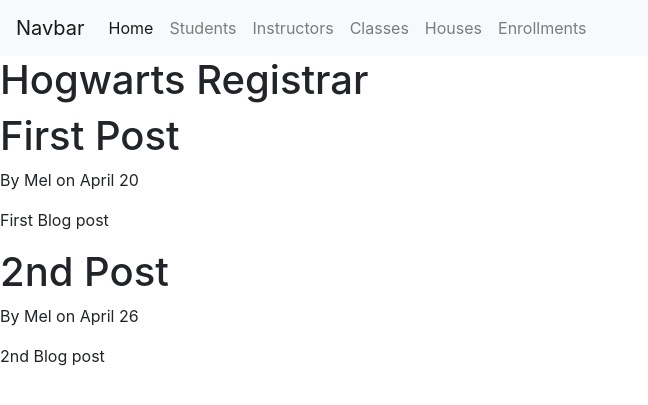
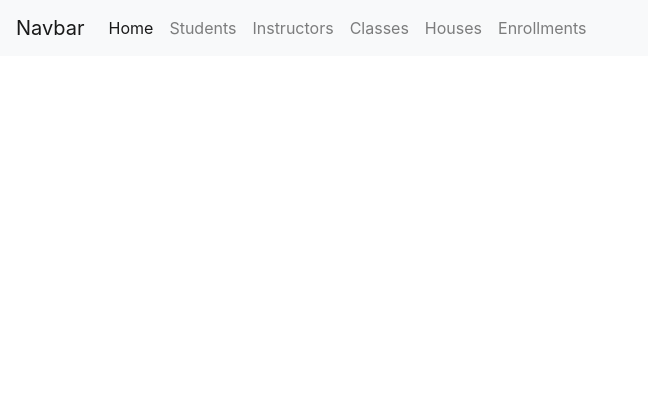
Before and after one commit to lagunasmel/Hogwarts-Registrar, a Flask app: page / in a window 1280 px wide. Shown: the top 405 px of the page, without its empty margins (0-648 px from the left). Run offline with Flask 2, Linux system fonts and the light colour scheme.

Commit message:
Revert "Merge pull request #1 from lagunasmel/mel-branch"
This reverts commit 6303aa5f82a067ebf990107ed007bbd30bdb3fec, reversing
changes made to 0df9292c6f1db4de6f2b5af469239779c9eb37ad.

```diff
--- a/app.py
+++ b/app.py
@@ -10,19 +10,7 @@
 
 @hogwarts.route('/')
 def index():
-    posts = [
-        {'title': 'First Post',
-         'author': 'Mel',
-         'date': 'April 20',
-         'content': 'First Blog post'
-         },
-        {'title': '2nd Post',
-         'author': 'Mel',
-         'date': 'April 26',
-         'content': '2nd Blog post'
-         }
-    ]
-    return render_template('index.html', posts=posts)
+    return render_template('index.html')
 
 
 @hogwarts.route('/students')
--- a/templates/base.html
+++ b/templates/base.html
@@ -6,7 +6,7 @@
     <link rel="stylesheet" href="https://cdn.jsdelivr.net/npm/bootstrap@4.5.3/dist/css/bootstrap.min.css"
           integrity="sha384-TX8t27EcRE3e/ihU7zmQxVncDAy5uIKz4rEkgIXeMed4M0jlfIDPvg6uqKI2xXr2" crossorigin="anonymous">
     <link rel="stylesheet" href="{{ url_for('static', filename='css/main.css') }}">
-    <title>{% block title %}{% endblock %} Hogwarts Registrar</title>
+    <title>{% block title %}{% endblock %} - Hogwarts Registrar</title>
     {% block head %}{% endblock %}
 </head>
 <body>
--- a/templates/index.html
+++ b/templates/index.html
@@ -1,10 +1,4 @@
 {% extends "base.html" %}
 
 {% block body %}
-    <h1>Hogwarts Registrar</h1>
-{% for post in posts %}
-    <h1>{{ post.title}}</h1>
-    <p>By {{ post.author }} on {{ post.date }}</p>
-    <p>{{ post.content }}</p>
-{% endfor %}
 {% endblock %}
```
